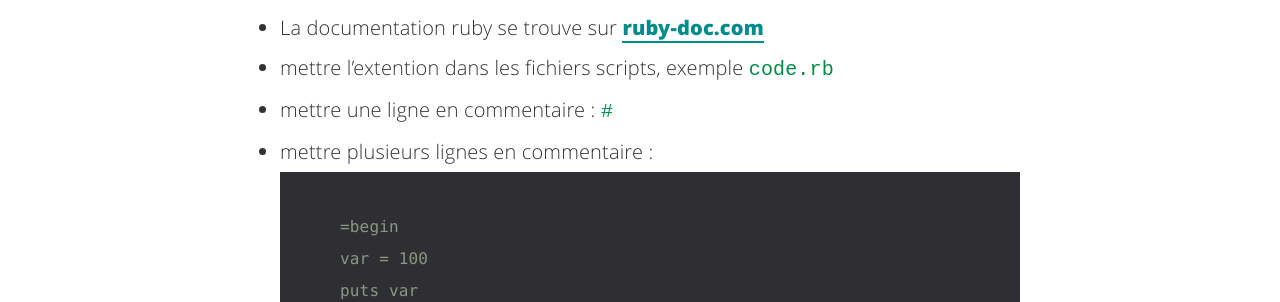
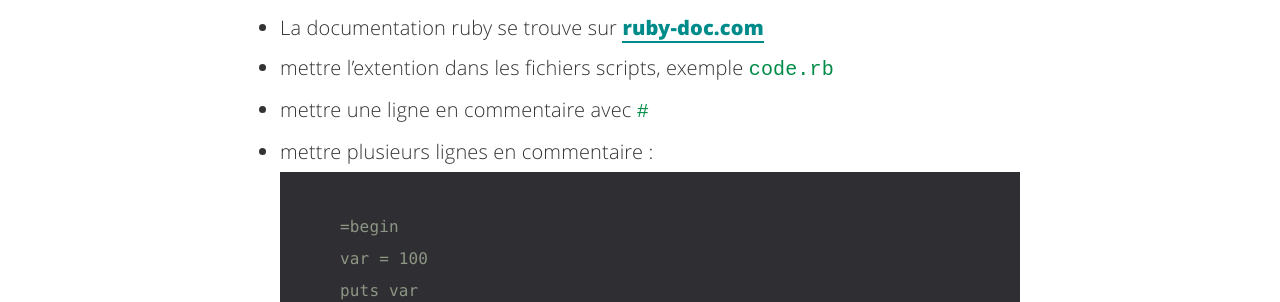
Before and after one commit to fasca/fasca.github.io, a Jekyll site: the page built from _posts/2016-10-26-ruby.md, in a window 1280 px wide and 900 px high, scrolled down 6512 px. Shown: the part 164-466 px from the top of the window. Built offline with Jekyll 4.4.1, drawn with Linux system fonts in a browser that asks for light colours; comment, search, counter and statistics services are not loaded.

Commit message:
Updated 2016-10-26-ruby.md

````diff
--- a/_posts/2016-10-26-ruby.md
+++ b/_posts/2016-10-26-ruby.md
@@ -158,7 +158,7 @@ C’est un composant logiciel maintenant bien stable, mais son usage en conjonct
 * En Ruby tous les **symboles** commencent par `:`
 * La documentation ruby se trouve sur [**ruby-doc.com**](http://ruby-doc.org)
 * mettre l'extention dans les fichiers scripts, exemple `code.rb`
-* mettre une ligne en commentaire : `#`
+* mettre une ligne en commentaire avec `#`
 * mettre plusieurs lignes en commentaire :
 ```ruby
 =begin
````
